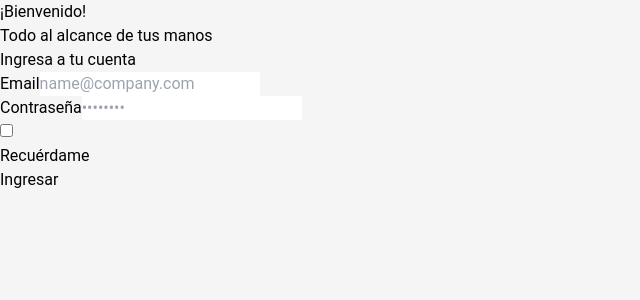
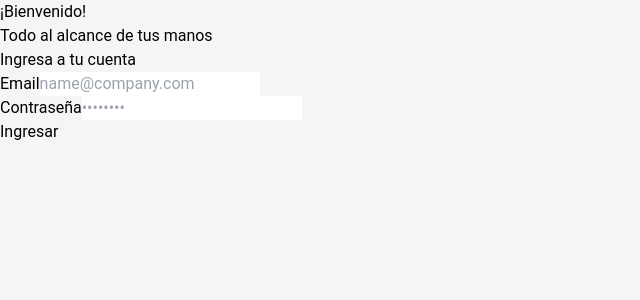
Before and after one commit to Angierc25/panel-de-controles, a React (Vite) app: page / in a window 1280 px wide. Shown: the top 300 px of the page, without its empty margins (0-640 px from the left). Built offline with nearby package versions, Linux system fonts and the light colour scheme.

Commit message:
inicio de sesion
el inicio de sesion de hizo de forma completa

```diff
--- a/src/AppRoutes.tsx
+++ b/src/AppRoutes.tsx
@@ -1,11 +1,18 @@
-import React from 'react';
-import { Routes, Route, Navigate } from 'react-router-dom';
-import useAuth from './hooks/useAuth'; // Importar useAuth de la ubicación correcta
+import React, { useEffect } from 'react';
+import { Routes, Route, Navigate, useNavigate } from 'react-router-dom';
+import useAuth from './hooks/useAuth';
 import PosList from './views/control/posList';
 import Login from './views/login/login.access';
 
 const AppRoutes: React.FC = () => {
   const { user } = useAuth();
+  const navigate = useNavigate();
+
+  useEffect(() => {
+    if (user) {
+      navigate('/panelcontrol', { replace: true });
+    }
+  }, [user, navigate]);
 
   return (
     <Routes>
--- a/src/components/forms/loginForm.tsx
+++ b/src/components/forms/loginForm.tsx
@@ -19,9 +19,8 @@ const LoginForm: React.FC = () => {
         icon: 'success',
         timer: 2000,
         showConfirmButton: false,
-      }).then(() => {
-        navigate('/panelcontrol'); // Redirigir a la página de panel de control después de la alerta
       });
+      navigate('/panelcontrol', { replace: true });
     } catch (error) {
       Swal.fire({
         title: 'Error',
@@ -69,23 +68,6 @@ const LoginForm: React.FC = () => {
               required
             />
           </div>
-          <div className="flex items-center justify-between">
-            <div className="flex items-start">
-              <div className="flex items-center h-5">
-                <input
-                  id="remember"
-                  aria-describedby="remember"
-                  type="checkbox"
-                  className="w-4 h-4 border border-gray-300 rounded bg-gray-50 focus:ring-3 focus:ring-primary-300 dark:bg-gray-700 dark:border-gray-600 dark:focus:ring-primary-600 dark:ring-offset-gray-800"
-                />
-              </div>
-              <div className="ml-3 text-sm">
-                <label htmlFor="remember" className="text-gray-500 dark:text-gray-300">
-                  Recuérdame
-                </label>
-              </div>
-            </div>
-          </div>
           <button
             type="submit"
             className="w-full text-white bg-primary-600 hover:bg-primary-700 focus:ring-4 focus:outline-none focus:ring-primary-300 font-medium rounded-lg text-sm px-5 py-2.5 text-center dark:bg-primary-600 dark:hover:bg-primary-700 dark:focus:ring-primary-800"
--- a/src/context/auth/authcontext.tsx
+++ b/src/context/auth/authcontext.tsx
@@ -1,6 +1,4 @@
-// src/context/auth/AuthContext.tsx
-
-import React, { createContext, useState, useEffect, ReactNode, FC } from 'react';
+import  { createContext, useState, useEffect, ReactNode, FC } from 'react';
 import Cookies from 'js-cookie';
 import { login as loginService, getUser as getUserService } from '../../api/auth/authapi';
 
@@ -27,12 +25,16 @@ export const AuthProvider: FC<AuthProviderProps> = ({ children }) => {
   const login = async (email: string, password: string) => {
     const data = await loginService(email, password);
     Cookies.set('authToken', data.token, { expires: 7 });
-    setUser(data.user);
+    console.log('Token saved:', Cookies.get('authToken'));
+    const userData = await getUserService(data.token);
+    console.log('User data fetched after login:', userData);
+    setUser(userData);
   };
 
   const logout = () => {
     Cookies.remove('authToken');
     setUser(null);
+    console.log('Logged out, token removed');
   };
 
   useEffect(() => {
@@ -41,6 +43,7 @@ export const AuthProvider: FC<AuthProviderProps> = ({ children }) => {
       if (token) {
         try {
           const userData = await getUserService(token);
+          console.log('User fetched:', userData);
           setUser(userData);
         } catch (error) {
           console.error('Error fetching user:', error);
@@ -58,11 +61,3 @@ export const AuthProvider: FC<AuthProviderProps> = ({ children }) => {
     </AuthContext.Provider>
   );
 };
-
-export const useAuth = (): AuthContextType => {
-  const context = React.useContext(AuthContext);
-  if (context === undefined) {
-    throw new Error('useAuth debe ser usado dentro de un AuthProvider');
-  }
-  return context;
-};
```
